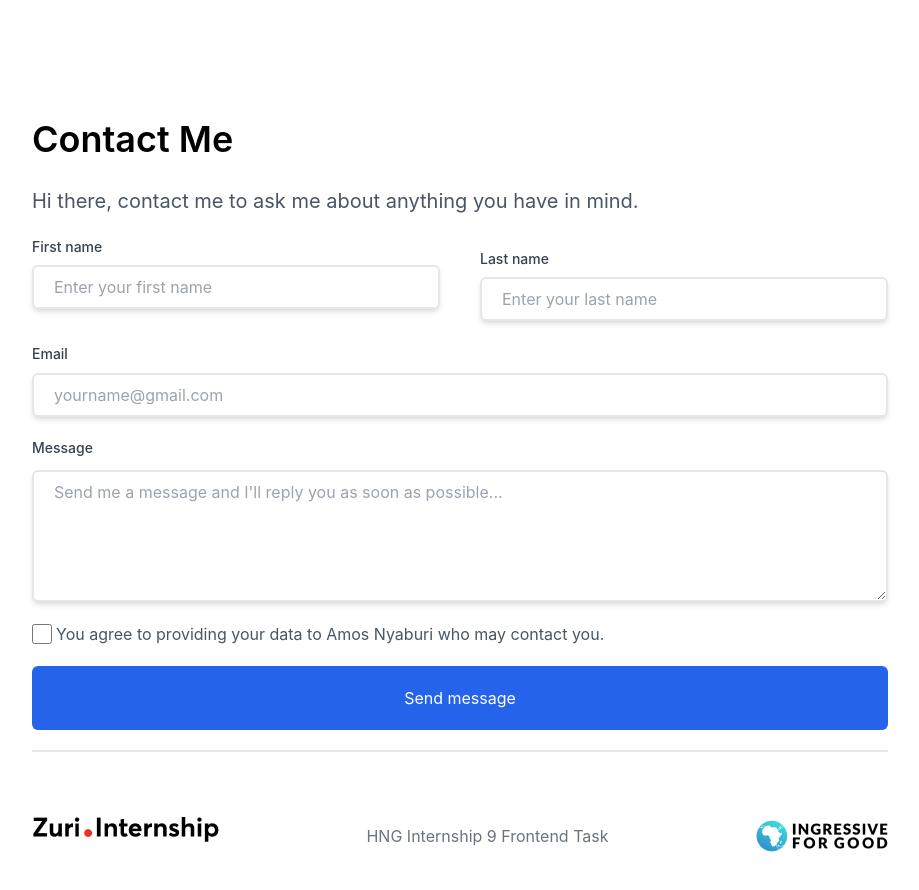
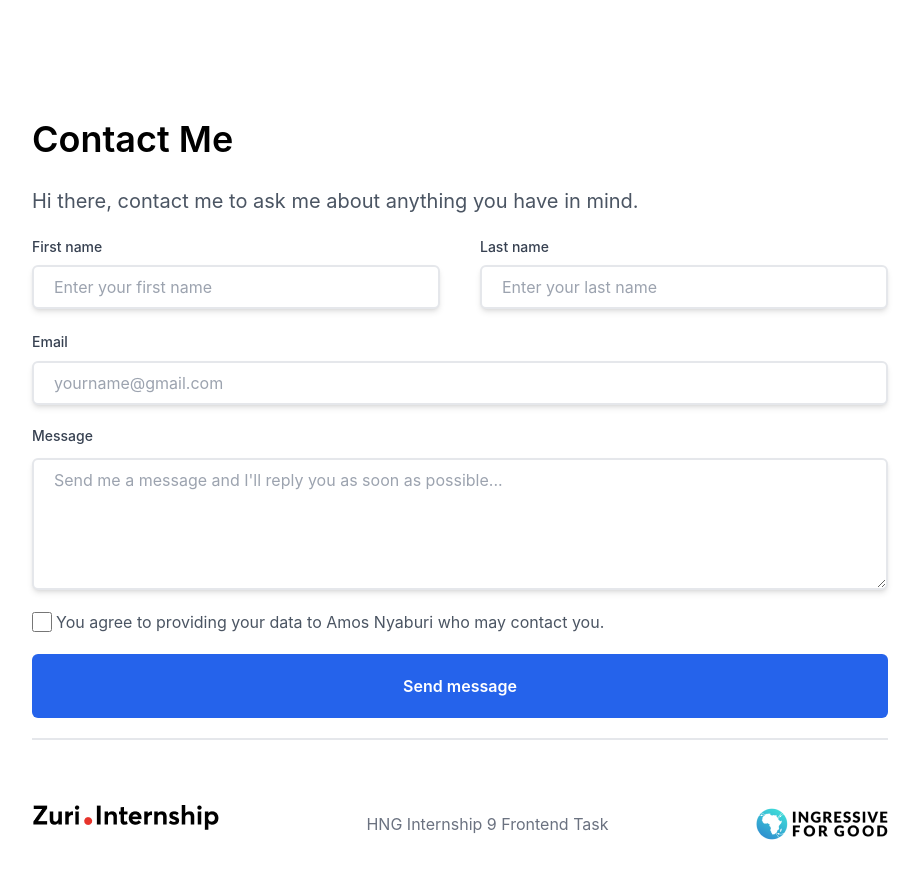
Before and after one commit to Mogakamo/linktree-clone, a React (Vite) app: page /contact in a window 1280 px wide. Shown: the top 890 px of the page, without its empty margins (180-1099 px from the left). Built offline with nearby package versions, Linux system fonts and the light colour scheme.

Commit message:
[fix]: added the id tags for the input

```diff
--- a/src/routes/Contact.tsx
+++ b/src/routes/Contact.tsx
@@ -11,26 +11,28 @@ const Contact = () => {
       <div className="md:grid grid-cols-2 gap-10 mt-5 ">
         <div className="flex flex-col space-y-2">
           <label
-            htmlFor="f_name"
+            htmlFor="first_name"
             className="text-[14px] text-gray-700 font-medium"
           >
             First name
           </label>
           <input
             type="text"
+            id="first_name"
             placeholder="Enter your first name"
             className="border-2 px-5 py-2 rounded-md shadow-md outline-none"
           />
         </div>
-        <div className="flex flex-col space-y-2 mt-3">
+        <div className="flex flex-col space-y-2 mt-3 md:mt-0">
           <label
-            htmlFor="f_name"
+            htmlFor="last_name"
             className="text-[14px] text-gray-700 font-medium"
           >
             Last name
           </label>
           <input
             type="text"
+            id="last_name"
             placeholder="Enter your last name"
             className="border-2 px-5 py-2 rounded-md shadow-md  outline-none"
           />
@@ -45,6 +47,7 @@ const Contact = () => {
         </label>
         <input
           type="email"
+          id="email"
           placeholder="yourname@gmail.com"
           className="w-full border-2 px-5 py-2 rounded-md  outline-none shadow-md"
         />
@@ -57,22 +60,21 @@ const Contact = () => {
           Message
         </label>
         <textarea
+          id="message"
           placeholder="Send me a message and I'll reply you as soon as possible..."
           className="border-2 px-5 py-2 rounded-md shadow-md outline-none h-[132px]"
-        ></textarea>
+        />
       </div>
       <div className="space-x-1 flex items-center">
         <input
           type="checkbox"
-          id=""
-          placeholder=""
           className="h-[20px] w-[20px] rounded-lg"
         />
         <span className="text-[16px] text-gray-600">
           You agree to providing your data to Amos Nyaburi who may contact you.
         </span>
       </div>
-      <button className="w-full bg-blue-600 px-[12px] text-white rounded-md py-[20px]">
+      <button id="btn__submit" className="w-full font-semibold bg-blue-600 px-[12px] text-white rounded-md py-[20px]">
         Send message
       </button>
       <div className="border-t-2 ">
```
